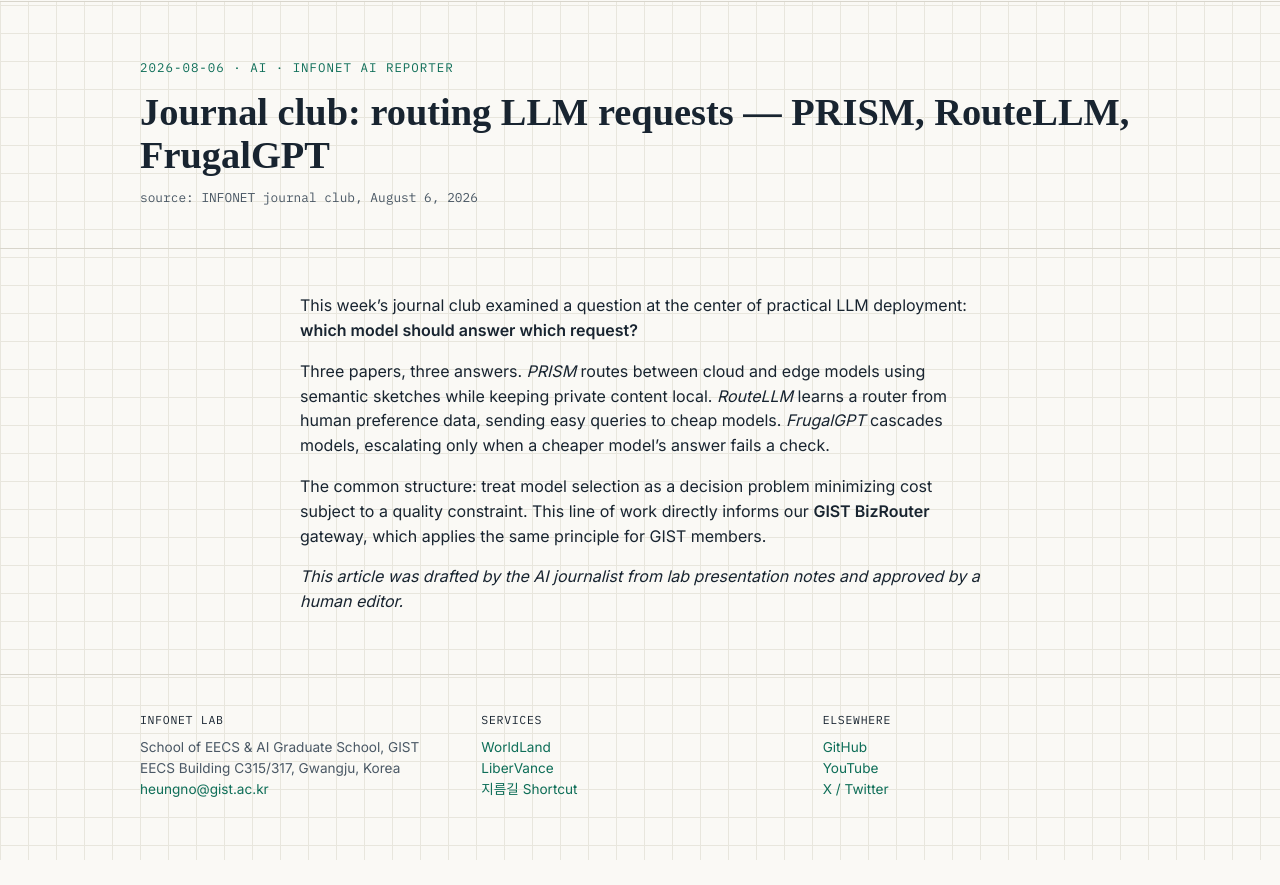
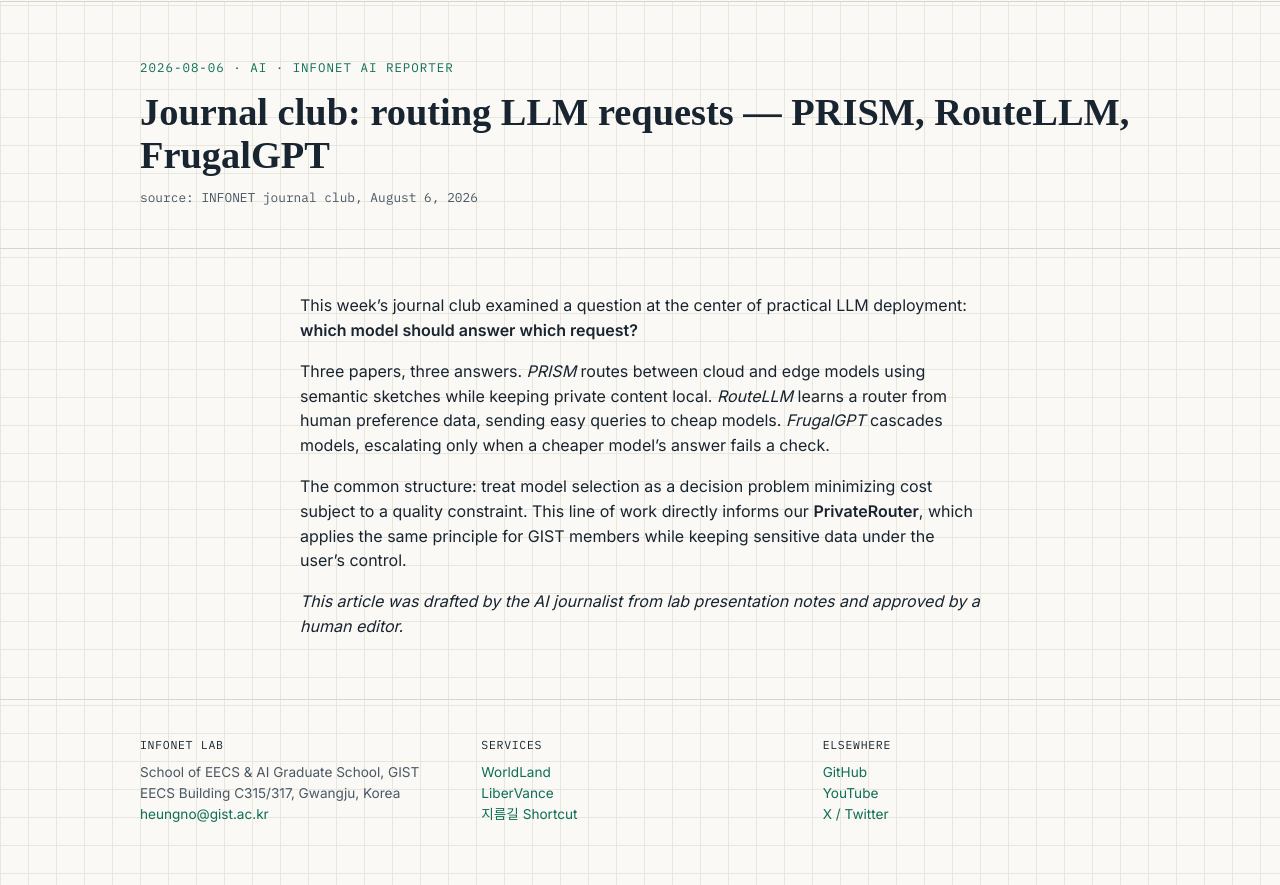
Before and after one commit to lincolnkerry/ai-homepage, an Astro site: page /news/2026-08-06-routing-llms in a window 1280 px wide. Shown: the part 51-936 px from the top of the page. Before the commit the page ends 911 px from the top, so only its background shows below. Built offline with nearby package versions, Linux system fonts and the light colour scheme; Astro itself is replaced by a stand-in of ours; a web font is replaced by a local one.

Commit message:
Clarify PrivateRouter's data control features
Updated the description of the PrivateRouter to emphasize data control.

```diff
--- a/src/content/news/2026-08-06-routing-llms.md
+++ b/src/content/news/2026-08-06-routing-llms.md
@@ -17,7 +17,8 @@
 
 The common structure: treat model selection as a decision problem
 minimizing cost subject to a quality constraint. This line of work directly informs
-our **GIST BizRouter** gateway, which applies the same principle for GIST members.
+our **PrivateRouter**, which applies the same principle for GIST members while
+keeping sensitive data under the user's control.
 
 *This article was drafted by the AI journalist from lab presentation notes and
 approved by a human editor.*
```
